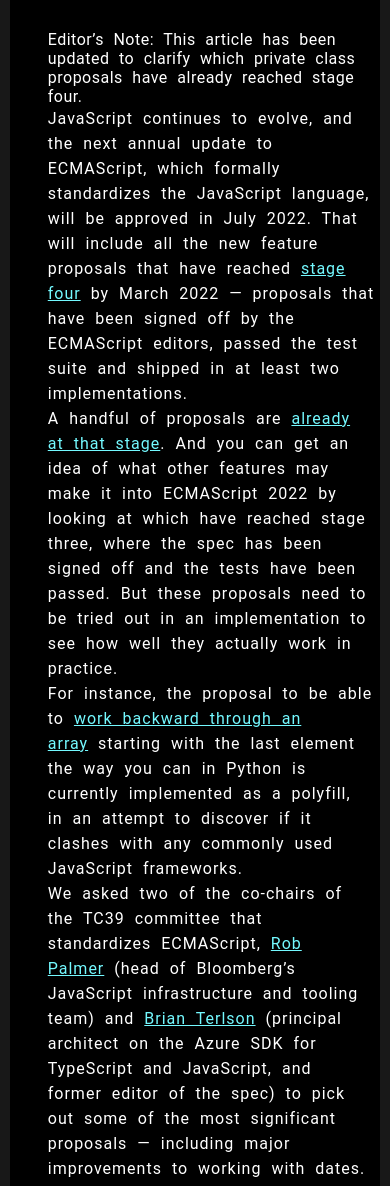
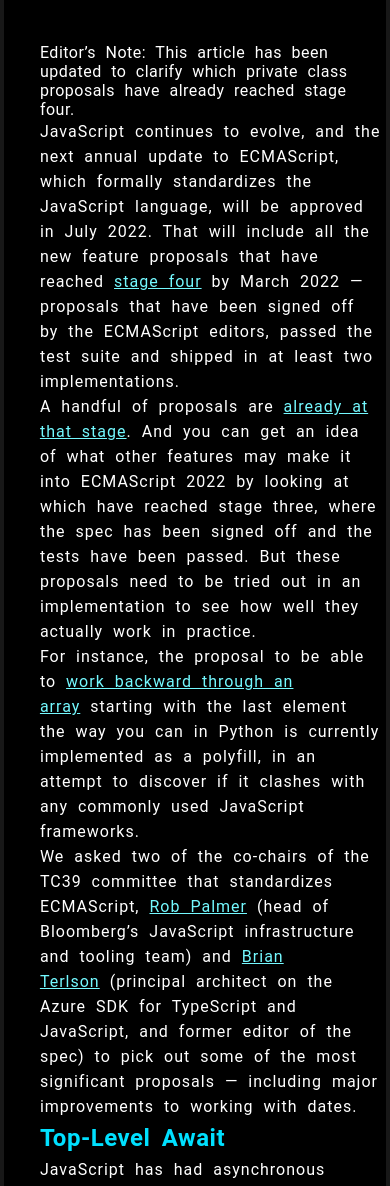
Before and after one commit to CoderAyushX/fornbits, a Django app: a page that uses templates/base.html in a window 390 px wide. Shown: the part 533-1719 px from the top of the page. Run offline with Django 4.2, Linux system fonts and the light colour scheme; data comes from the database, SQL or seed files in the repository; some libraries are stand-ins or nearby versions.

Commit message:
Initial commit

```diff
--- a/static/style.css
+++ b/static/style.css
@@ -912,11 +912,14 @@ footer a{
     .posts .content:nth-child(odd){
       flex-direction: column;
     }
-    .blogpost, .policypages{
+   .policypages{
       width: 95vw;
     }
     .blogpost{
-      padding: 10px 6px 30px 38px;
+      width: 98vw;
+    }
+    .blogpost{
+      padding: 15px 4px 30px 36px;
       margin: 10px auto 0 auto;
     }
     .postPath{
@@ -1122,7 +1125,7 @@ footer a{
     #progress {
       height: 60px;
       width: 60px;
-      bottom: 40px;
+      bottom: 20px;
     }
     #progress-value {
       font-size: 20px;
```
